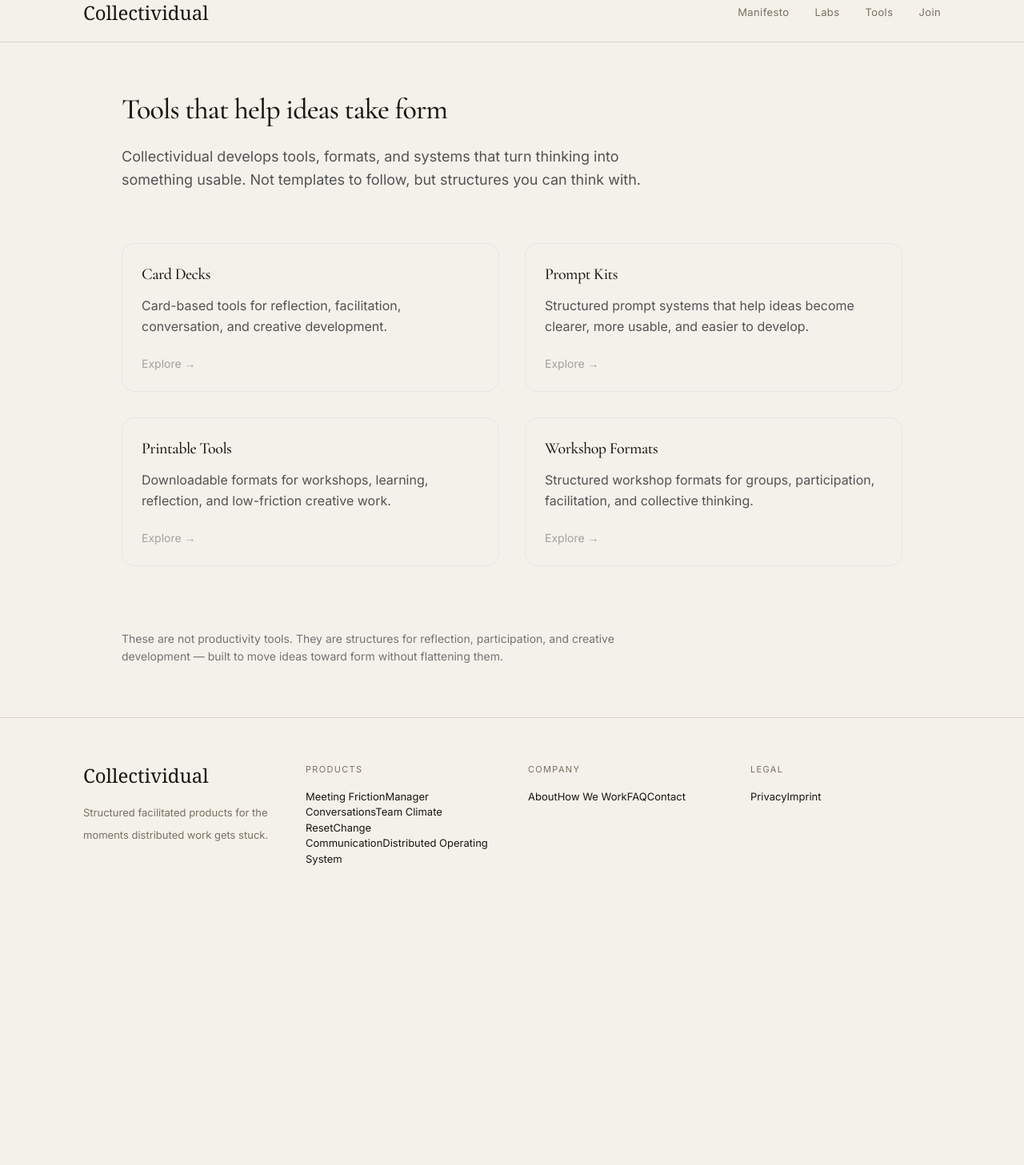
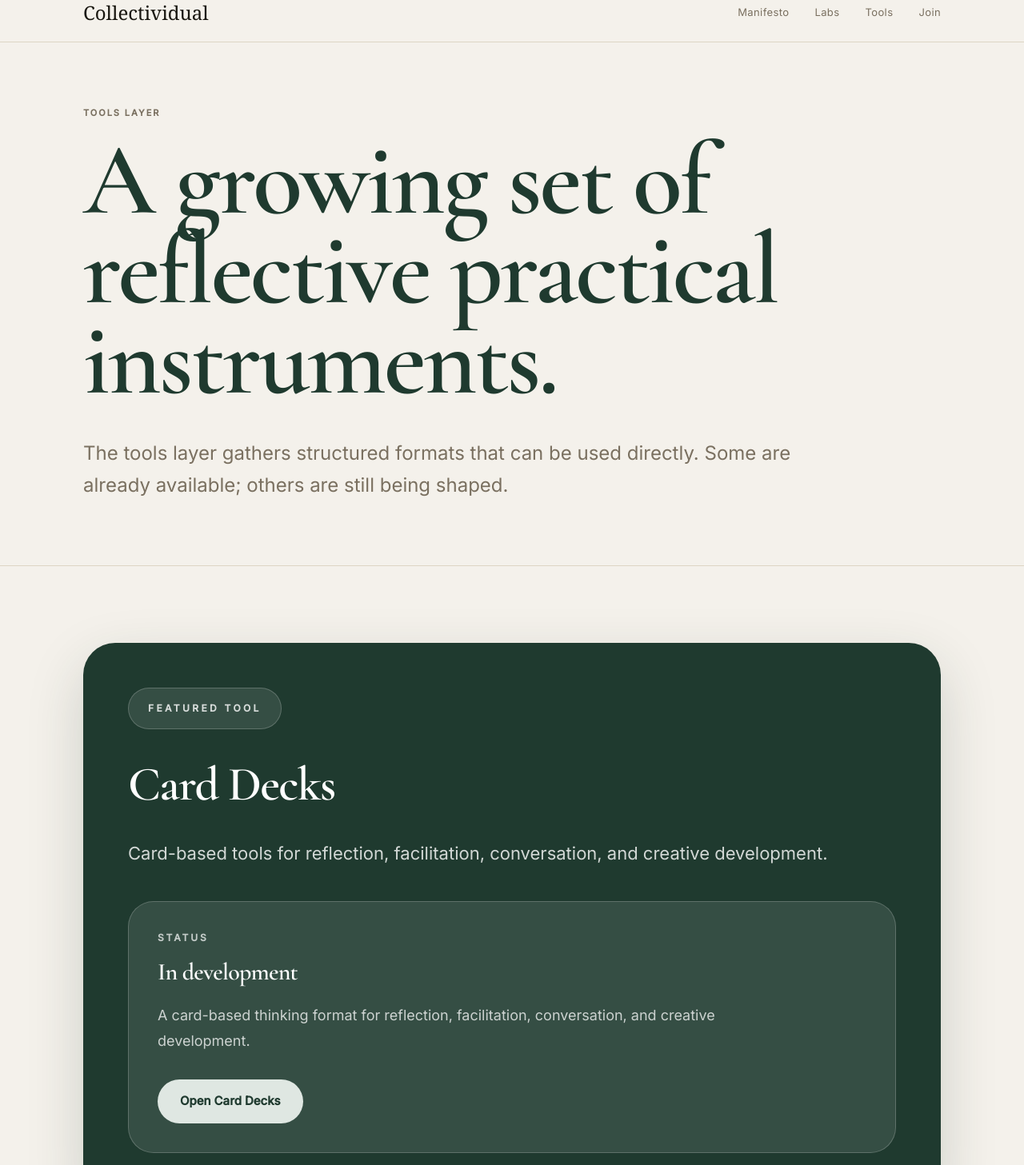
Before and after one commit to selaleakirmak-cmyk/collectividual-site, a Next.js app: page /tools in a window 1280 px wide. Shown: the part 20-1477 px from the top of the page at 80% size. Before the commit the page ends 1160 px from the top, so only its background shows below. Built offline with nearby package versions, Linux system fonts and the light colour scheme.

Commit message:
Restore editorial tools page style without Freud room

```diff
--- a/app/tools/page.tsx
+++ b/app/tools/page.tsx
@@ -1,5 +1,6 @@
 import { tools } from "@/data/tools";
 import Link from "next/link";
+import Container from "@/components/site/Container";
 
 export const metadata = {
   title: "Reflective Tools, Creative Systems, and Workshop Formats | Collectividual",
@@ -8,46 +9,85 @@ export const metadata = {
 };
 
 export default function ToolsPage() {
+  const featuredTool = tools[0];
+  const otherTools = tools.slice(1);
+
   return (
-    <main className="container max-w-5xl mx-auto px-6 py-16">
-      <section className="mb-16">
-        <h1 className="text-4xl font-medium mb-6">
-          Tools that help ideas take form
+    <main className="overflow-hidden pb-24">
+      <section className="border-b border-[var(--border)] py-14 md:py-20">
+        <Container>
+          <p className="mb-5 text-[11px] font-semibold uppercase tracking-[0.18em] text-[var(--muted)]">
+            Tools layer
+          </p>
+          <h1 className="max-w-6xl text-[4.5rem] font-semibold leading-[0.88] text-[var(--accent)] md:text-[6.8rem] lg:text-[8rem]">
+            A growing set of reflective practical instruments.
           </h1>
-
-        <p className="text-lg text-neutral-600 leading-relaxed max-w-2xl">
-          Collectividual develops tools, formats, and systems that turn thinking
-          into something usable. Not templates to follow, but structures you can
-          think with.
+          <p className="mt-10 max-w-4xl text-[20px] leading-9 text-[var(--muted)] md:text-[24px] md:leading-10">
+            The tools layer gathers structured formats that can be used directly. Some are already available;
+            others are still being shaped.
           </p>
+        </Container>
       </section>
 
-      <section className="grid md:grid-cols-2 gap-8">
-        {tools.map((tool) => (
+      {featuredTool && (
+        <section className="py-16 md:py-24">
+          <Container>
+            <Link
+              href={featuredTool.href}
+              className="block rounded-[2.5rem] bg-[var(--accent)] p-8 text-white shadow-[0_26px_70px_rgba(31,58,47,0.18)] transition hover:bg-[var(--accent-light)] md:p-12 lg:p-14"
+            >
+              <span className="inline-flex rounded-full border border-white/20 bg-white/10 px-6 py-4 text-[12px] font-bold uppercase tracking-[0.28em] text-white/80">
+                Featured tool
+              </span>
+
+              <h2 className="mt-8 text-5xl font-semibold leading-tight md:text-6xl">
+                {featuredTool.title}
+              </h2>
+
+              <p className="mt-7 max-w-4xl text-[20px] leading-9 text-white/80 md:text-[22px] md:leading-10">
+                {featuredTool.description}
+              </p>
+
+              <div className="mt-10 rounded-[2rem] border border-white/20 bg-white/10 p-7 md:p-9">
+                <p className="mb-4 text-[12px] font-bold uppercase tracking-[0.24em] text-white/70">
+                  Status
+                </p>
+                <h3 className="text-3xl font-semibold text-white">In development</h3>
+                <p className="mt-5 max-w-3xl text-[18px] leading-8 text-white/75">
+                  A card-based thinking format for reflection, facilitation, conversation, and creative development.
+                </p>
+                <span className="mt-8 inline-flex rounded-full bg-[#dfe7e2] px-7 py-4 text-[15px] font-bold text-[var(--accent)]">
+                  Open {featuredTool.title}
+                </span>
+              </div>
+            </Link>
+          </Container>
+        </section>
+      )}
+
+      <section className="pb-10 md:pb-20">
+        <Container>
+          <div className="grid gap-5 md:grid-cols-3">
+            {otherTools.map((tool) => (
               <Link
                 key={tool.slug}
                 href={tool.href}
-            className="group border border-neutral-200 rounded-2xl p-6 hover:border-neutral-400 hover:bg-neutral-50 transition"
+                className="rounded-[2rem] border border-[var(--border)] bg-[var(--surface)] p-7 transition hover:border-[var(--accent)] hover:bg-white"
               >
-            <h2 className="text-xl font-medium mb-3 group-hover:underline">
-              {tool.title}
-            </h2>
-
-            <p className="text-neutral-600 leading-relaxed">
+                <p className="mb-5 text-[10px] font-bold uppercase tracking-[0.18em] text-[var(--muted)]">
+                  Tool
+                </p>
+                <h2 className="text-4xl leading-tight text-[var(--accent)]">{tool.title}</h2>
+                <p className="mt-5 text-[15px] leading-8 text-[var(--muted)]">
                   {tool.description}
                 </p>
-
-            <div className="mt-6 text-sm text-neutral-400">Explore →</div>
+                <span className="mt-8 inline-flex text-[12px] font-semibold uppercase tracking-[0.12em] text-[var(--accent)]">
+                  Explore →
+                </span>
               </Link>
             ))}
-      </section>
-
-      <section className="mt-20 max-w-2xl">
-        <p className="text-sm text-neutral-500 leading-relaxed">
-          These are not productivity tools. They are structures for reflection,
-          participation, and creative development — built to move ideas toward
-          form without flattening them.
-        </p>
+          </div>
+        </Container>
       </section>
     </main>
   );
```
Lines whose indentation alone changed are shown as unchanged.
